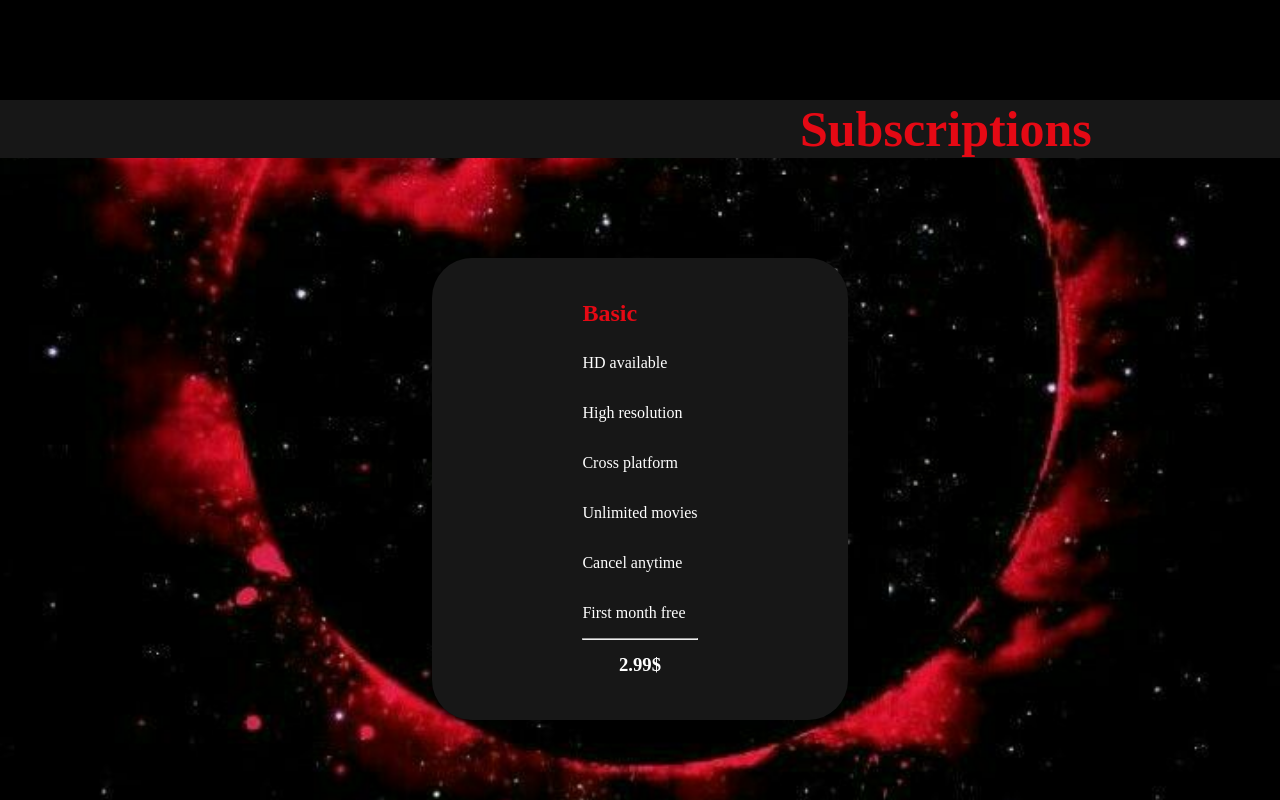
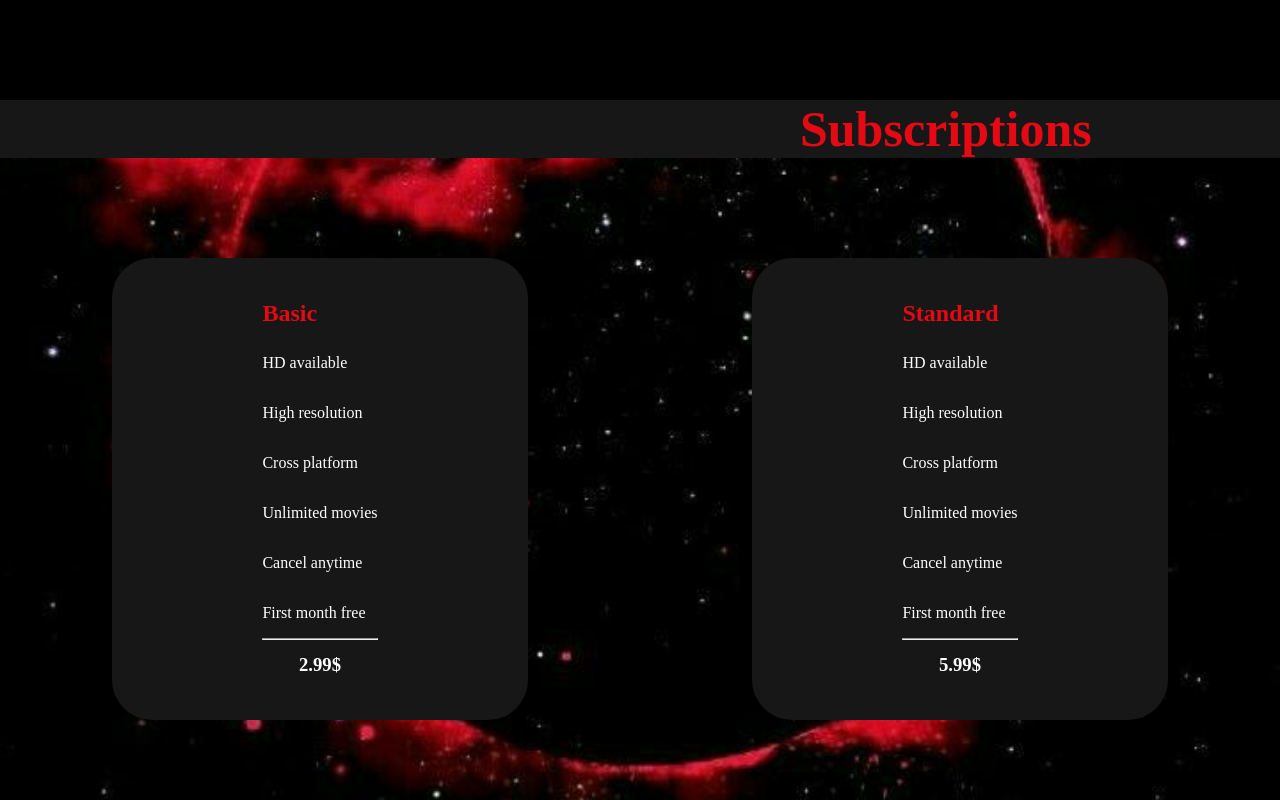
Before and after one commit to anwar730/Movie-Zone, a plain HTML site: page index.html in a window 1280 px wide. Shown: the part 2028-2828 px from the top of the page. Drawn offline with Linux system fonts and the light colour scheme; no server answers.

Commit message:
Create and style the premium subscription box

```diff
--- a/assets/style.css
+++ b/assets/style.css
@@ -167,3 +167,8 @@ body{
     padding: 30px 150px;
     border-radius: 40px;
 }
+.standard{
+    background-color: #171717;
+    padding: 30px 150px;
+    border-radius: 40px;
+}
--- a/index.html
+++ b/index.html
@@ -72,6 +72,18 @@
                 <h3>2.99$</h3>
 
             </div>
+            <div class="standard">
+                <h4>Standard</h4>
+                <p>HD available</p>
+                <p>High resolution</p>
+                <p>Cross platform</p>
+                <p>Unlimited movies</p>
+                <p>Cancel anytime</p>
+                <p>First month free</p>
+                <hr>
+                <h3>5.99$</h3>
+
+            </div>
 
         </div>
     </div>
```
